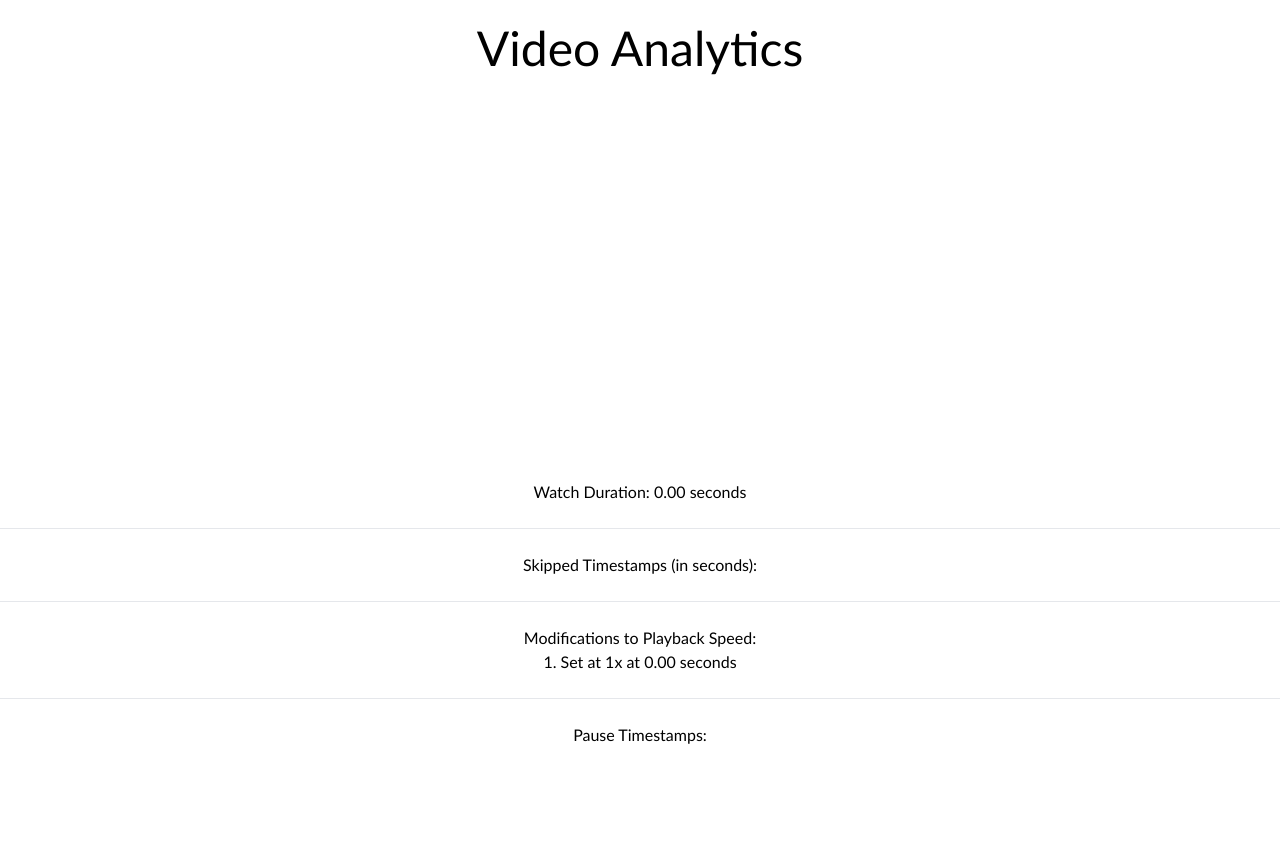
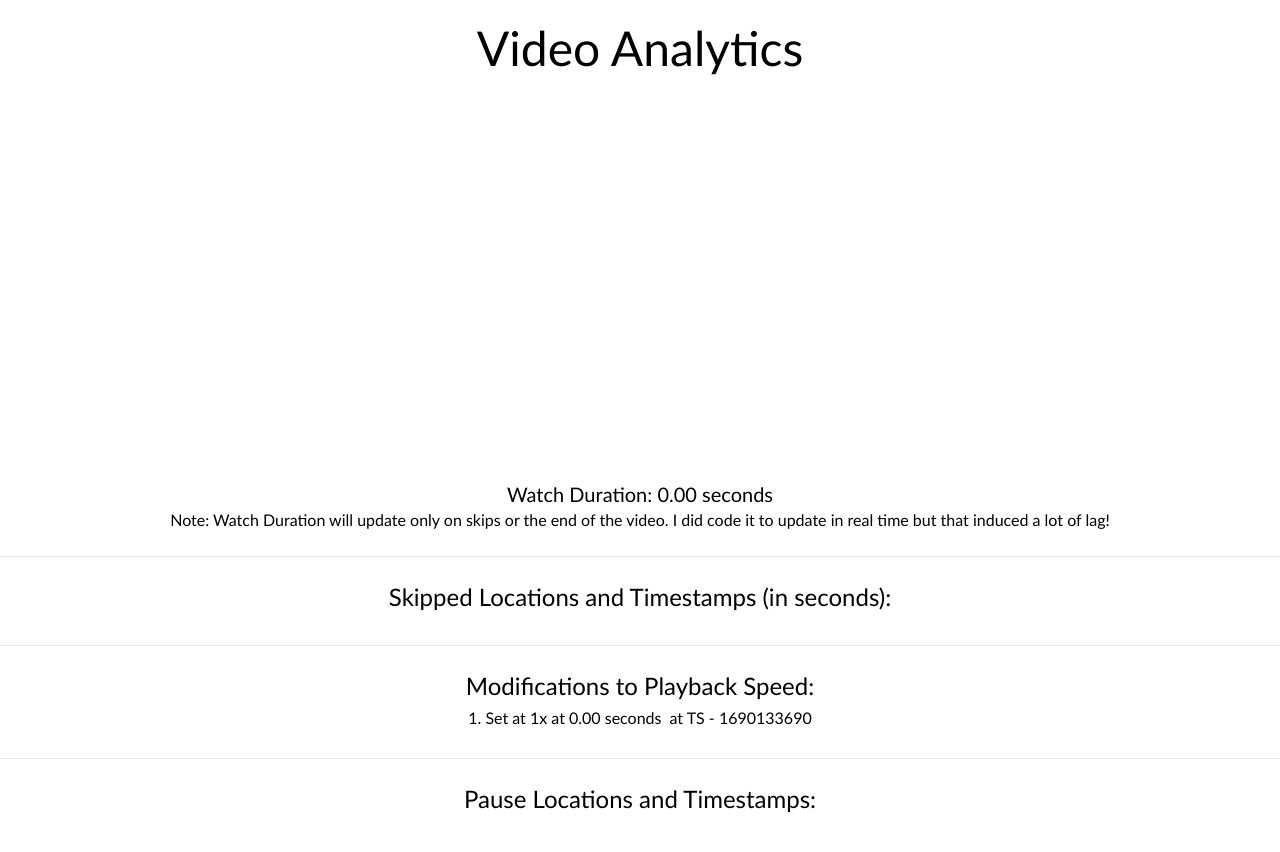
Before and after one commit to vaiibhavgupta/video-analytics-javascript, a React (Create React App) app: page / in a window 1280 px wide. Shown: the top 852 px of the page. Built offline with nearby package versions, Linux system fonts and the light colour scheme.

Commit message:
modified code for Unix TimeStamps and Accurate Watch Duration

```diff
--- a/src/CustomVideoPlayer.js
+++ b/src/CustomVideoPlayer.js
@@ -1,16 +1,28 @@
 import React, { useState, useEffect, useRef } from "react";
 import ReactPlayer from "react-player";
+import calculateAggWatchedDuration from "./UpdateAggWatchedDuration";
 
 export default function VideoPlayer() {
   const divRef = useRef(null);
   const [isDivInFocus, setIsDivInFocus] = useState(null);
 
   const playerRef = useRef(null);
+  const [updatedFlag, setUpdatedFlag] = useState(false);
   const [watchDuration, setWatchDuration] = useState(0);
-  // const [skippedDuration, setskippedDuration] = useState(0);
-  const [pauseTimestamps, setPauseTimestamps] = useState([]);
-  const [skippedTimestamps, setSkippedTimestamps] = useState([]);
-  const [speedChangeTimestamps, setSpeedChangeTimestamps] = useState([{ timestamp: 0, speed: 1 }]);
+  const [aggWatchedDuration, setAggWatchedDuration] = useState(0);
+
+  const [pauseLocation, setPauseLocation] = useState([]);
+  const [pauseTimestamp, setPauseTimestamp] = useState([]);
+
+  const [startPoint, setStartPoint] = useState(0);
+  const [watchedLocation, setWatchedLocation] = useState([]);
+  const [skippedLocation, setSkippedLocation] = useState([]);
+  const [skippedTimestamp, setSkippedTimestamp] = useState([]);
+
+  const [speedChangeLocation, setSpeedChangeLocation] = useState([{ location: 0, speed: 1 }]);
+  const [speedChangeTimestamp, setSpeedChangeTimestamp] = useState([
+    { timestamp: Math.floor(Date.now() / 1000), speed: 1 },
+  ]);
 
   // play video if visible in view port
   useEffect(() => {
@@ -44,17 +56,27 @@ export default function VideoPlayer() {
   // update watch duration
   const handleProgress = (progress) => {
     const currentTime = progress.playedSeconds;
-    if (Math.abs(currentTime - watchDuration) > 1.1 * speedChangeTimestamps.slice(-1)[0].speed) {
-      setSkippedTimestamps((prevTimestamps) => [...prevTimestamps, { start: watchDuration, end: currentTime }]);
+
+    if (Math.abs(currentTime - watchDuration) > 1.1 * speedChangeLocation.slice(-1)[0].speed) {
+      setSkippedLocation((prevLocations) => [...prevLocations, { start: watchDuration, end: currentTime }]);
+      setSkippedTimestamp((prevTimestamps) => [...prevTimestamps, Math.floor(Date.now() / 1000)]);
+
+      let allPriorWatchedLocations = watchedLocation;
+      allPriorWatchedLocations.push({ start: startPoint, end: watchDuration });
+      setWatchedLocation(allPriorWatchedLocations);
+      setStartPoint(currentTime);
+      setUpdatedFlag(true);
     }
+
     setWatchDuration(currentTime);
   };
 
   // update timestamps when playback speed is changed
   const handlePlaybackRateChange = (newPlaybackRate) => {
-    setSpeedChangeTimestamps((prevTimestamps) => [
+    setSpeedChangeLocation((prevLocations) => [...prevLocations, { location: watchDuration, speed: newPlaybackRate }]);
+    setSpeedChangeTimestamp((prevTimestamps) => [
       ...prevTimestamps,
-      { timestamp: watchDuration, speed: newPlaybackRate },
+      { timestamp: Math.floor(Date.now() / 1000), speed: newPlaybackRate },
     ]);
   };
 
@@ -62,19 +84,34 @@ export default function VideoPlayer() {
   const handlePlay = () => {
     const currentTime = playerRef.current.getCurrentTime();
     if (currentTime > 1 && currentTime > watchDuration && currentTime - watchDuration < 1) {
-      if (skippedTimestamps.length > 0) {
+      if (skippedLocation.length > 0) {
         // this if else loop prevents registration of a pause within a second of a skip.
         // checking if length of skippedTimestamps > 0 to apply the logic.
         // if length = 0, then register a pause as there are no skips yet.
-        if (currentTime - skippedTimestamps.slice(-1)[0].end > 1) {
-          pauseTimestamps.push(currentTime);
-          setPauseTimestamps(pauseTimestamps);
+        if (currentTime - skippedLocation.slice(-1)[0].end > 1) {
+          setPauseLocation((prevLocations) => [...prevLocations, currentTime]);
+          setPauseTimestamp((prevTimestamps) => [...prevTimestamps, Math.floor(Date.now() / 1000)]);
         }
       } else {
-        pauseTimestamps.push(currentTime);
+        setPauseLocation((prevLocations) => [...prevLocations, currentTime]);
+        setPauseTimestamp((prevTimestamps) => [...prevTimestamps, Math.floor(Date.now() / 1000)]);
       }
     }
   };
+
+  const handleEnd = () => {
+    let allPriorWatchedLocations = watchedLocation;
+    allPriorWatchedLocations.push({ start: startPoint, end: watchDuration });
+    setWatchedLocation(allPriorWatchedLocations);
+    setUpdatedFlag(true);
+  };
+
+  if (updatedFlag) {
+    setAggWatchedDuration(calculateAggWatchedDuration(watchedLocation));
+    setUpdatedFlag(false);
+  }
+  console.log("watchedLocation", watchedLocation);
+  console.log("aggWatchedDuration", aggWatchedDuration);
 
   return (
     <div>
@@ -88,47 +125,67 @@ export default function VideoPlayer() {
           onProgress={handleProgress}
           onPlaybackRateChange={handlePlaybackRateChange}
           onPlay={handlePlay}
+          onEnded={handleEnd}
         />
       </div>
       <br />
       <div>
-        <p>Watch Duration: {watchDuration.toFixed(2)} seconds</p>
+        <p class="text-xl">Watch Duration: {aggWatchedDuration.toFixed(2)} seconds</p>
+        <p>
+          Note: Watch Duration will update only on skips or the end of the video. I did code it to update in real time
+          but that induced a lot of lag!
+        </p>
         <br />
         <hr />
         <br />
-        <div>
-          <h4>Skipped Timestamps (in seconds):</h4>
-          <ul>
-            {skippedTimestamps.map((timestamp, index) => (
+        <p class="text-2xl">Skipped Locations and Timestamps (in seconds):</p>
+        <div class="flex justify-center">
+          <ul class="p-1">
+            {skippedLocation.map((location, index) => (
               <li key={index}>
-                {index + 1}. From {timestamp.start.toFixed(2)} to {timestamp.end.toFixed(2)}
+                {index + 1}. From {location.start.toFixed(2)} to {location.end.toFixed(2)}
               </li>
+            ))}
+          </ul>
+          <ul class="p-1">
+            {skippedTimestamp.map((timestamp, index) => (
+              <li key={index}>at TS - {timestamp}</li>
             ))}
           </ul>
         </div>
         <br />
         <hr />
         <br />
-        <div>
-          <h4>Modifications to Playback Speed:</h4>
-          <ul>
-            {speedChangeTimestamps.map((timestamp, index) => (
+        <p class="text-2xl">Modifications to Playback Speed:</p>
+        <div class="flex justify-center">
+          <ul class="p-1">
+            {speedChangeLocation.map((location, index) => (
               <li key={index}>
-                {index + 1}. Set at {timestamp.speed}x at {timestamp.timestamp.toFixed(2)} seconds
+                {index + 1}. Set at {location.speed}x at {parseFloat(location.location).toFixed(2)} seconds
               </li>
+            ))}
+          </ul>
+          <ul class="p-1">
+            {speedChangeTimestamp.map((timestamp, index) => (
+              <li key={index}>at TS - {timestamp.timestamp}</li>
             ))}
           </ul>
         </div>
         <br />
         <hr />
         <br />
-        <div>
-          <h4>Pause Timestamps:</h4>
-          <ul>
-            {pauseTimestamps.map((timestamp, index) => (
+        <p class="text-2xl">Pause Locations and Timestamps:</p>
+        <div class="flex justify-center">
+          <ul class="p-1">
+            {pauseLocation.map((location, index) => (
               <li key={index}>
-                {index + 1}. {timestamp.toFixed(2)} seconds
+                {index + 1}. {location.toFixed(2)} seconds
               </li>
+            ))}
+          </ul>
+          <ul class="p-1">
+            {pauseTimestamp.map((timestamp, index) => (
+              <li key={index}>at TS - {timestamp}</li>
             ))}
           </ul>
         </div>
--- /dev/null
+++ b/src/UpdateAggWatchedDuration.js
@@ -0,0 +1,22 @@
+export default function calculateAggWatchedDuration(data) {
+  // Sort the intervals based on start time
+  data.sort((a, b) => a.start - b.start);
+
+  let totalDuration = 0;
+  let lastEnd = 0;
+
+  for (let interval of data) {
+    // If the current interval's start is greater than the last end, then no overlap
+    if (interval.start > lastEnd) {
+      totalDuration += interval.end - interval.start;
+    } else if (interval.end > lastEnd) {
+      // Else, if there's a new portion in this interval, add that to the total
+      totalDuration += interval.end - lastEnd;
+    }
+
+    // Update the lastEnd to the end of the current interval
+    lastEnd = Math.max(lastEnd, interval.end);
+  }
+
+  return totalDuration; // Outputs: 25
+}
```
